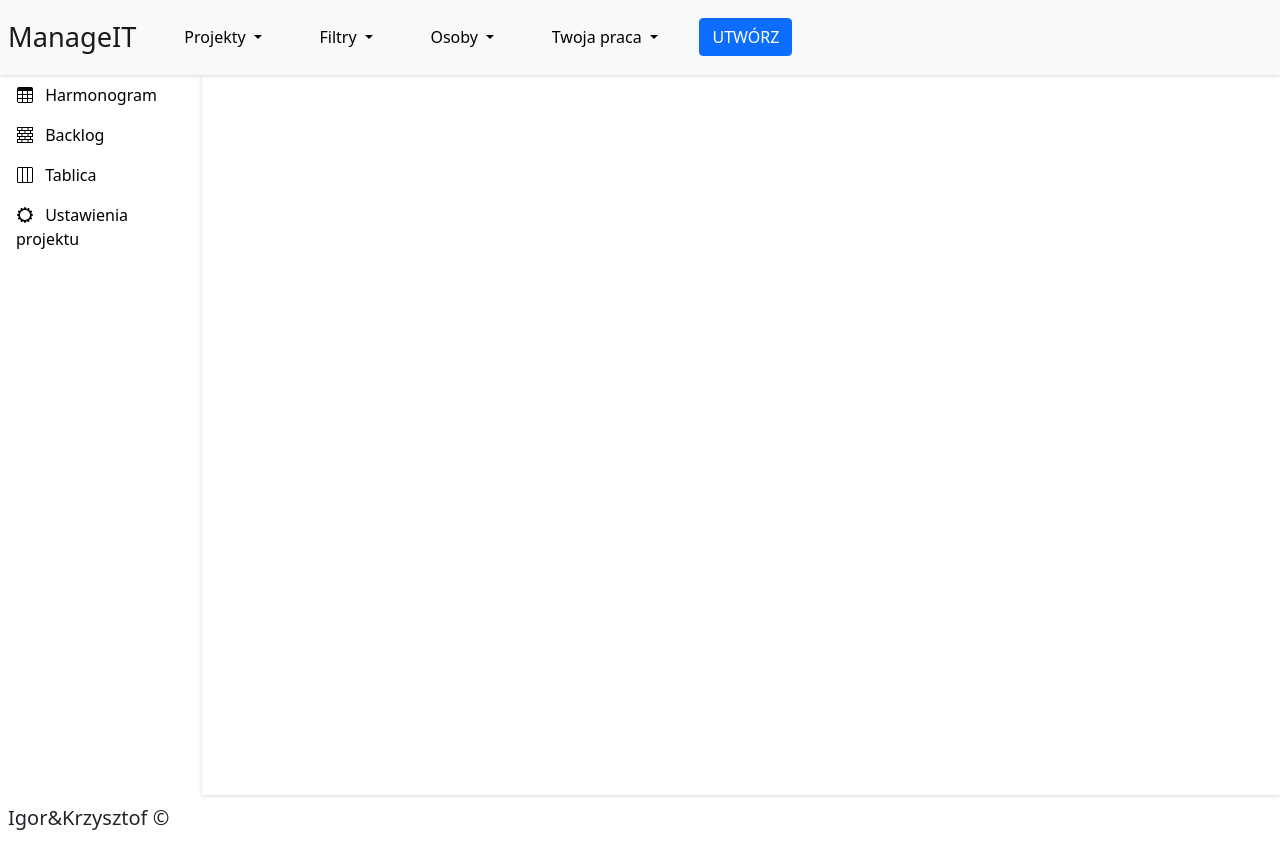
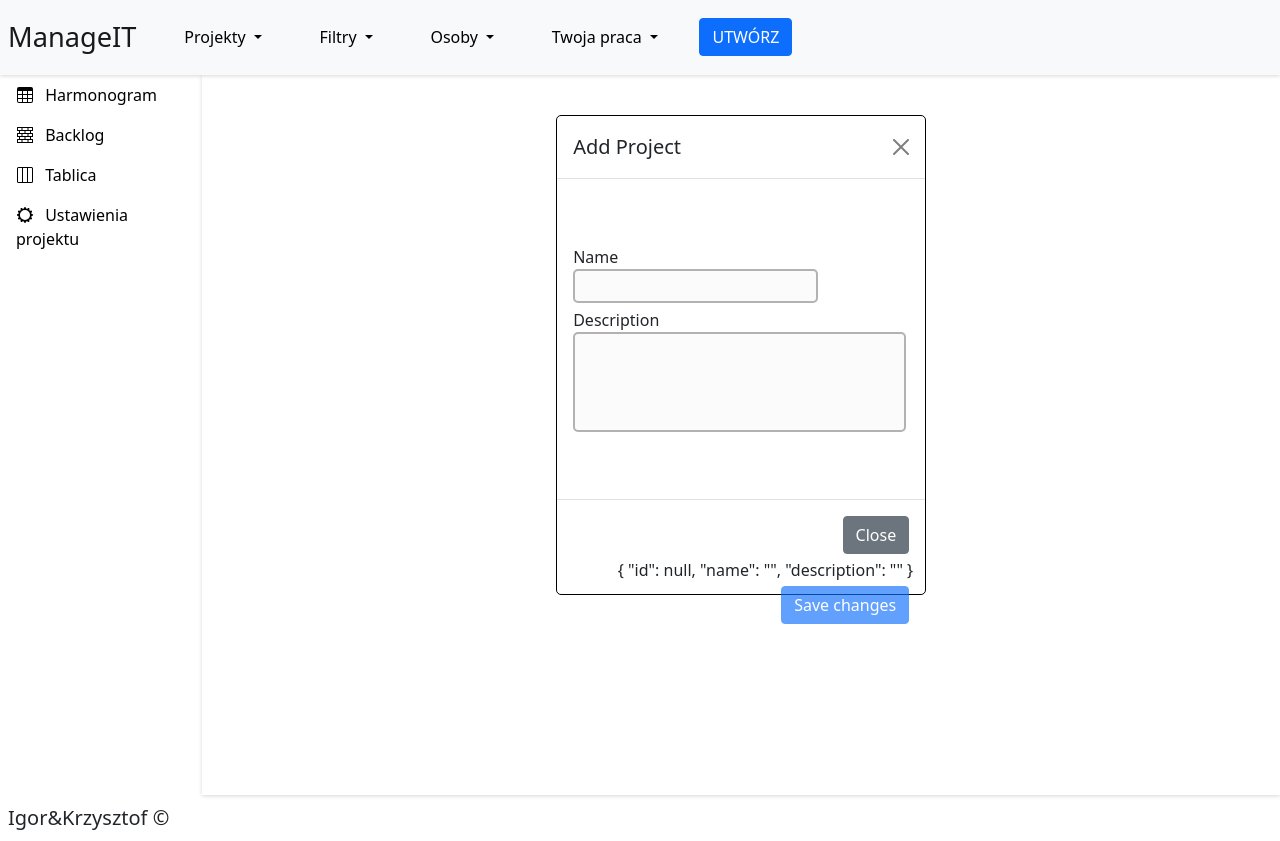
Before and after one commit to codeofcarbon/manageIT_frontend, an Angular app: page /project/settings/2 in a window 1280 px wide. Before the commit this address led to /. Built offline with nearby package versions, Linux system fonts and the light colour scheme; no server answers.

Commit message:
ProjectForm implementation

```diff
--- a/src/app/app-routing.module.ts
+++ b/src/app/app-routing.module.ts
@@ -18,7 +18,7 @@ const routes: Routes = [
     {path: 'task/edit/:id', component: TaskFormComponent},
     {path: 'task/add/:id', component: AddTaskFormComponent}
   ]},
-  {path: 'project/settings', component: ProjectSettingsComponent}
+  {path: 'project/settings/:id', component: ProjectSettingsComponent}
 ]
 
 
--- a/src/app/forms/add-project-form/add-project-form.component.html
+++ b/src/app/forms/add-project-form/add-project-form.component.html
@@ -4,16 +4,18 @@
         <button type="button" class="btn-close" data-bs-dismiss="modal" aria-label="Close"></button>
     </div>
     <div class="modal-body">
-        <form method="post">
+        <form method="post" #form="ngForm" [formGroup]="projectForm">
             <div for="name">Name</div>
-            <input class="input-space" type="text" name="name" id="name" autocomplete="off">
+            <input class="input-space" type="text" name="name" id="name"  formControlName="name" autocomplete="off">
             <br>
             <div for="description">Description</div>
-            <input class="input-space" type="text" name="description" id="description" autocomplete="off">
+            <input class="input-space" type="text" name="description" id="description" formControlName="description" autocomplete="off">
         </form>
     </div>
     <div class="modal-footer">
-        <button type="button" class="btn btn-secondary" data-bs-dismiss="modal">Close</button>
-        <button type="button" class="btn btn-primary">Save changes</button>
+        <button type="button" id="close-button" class="btn btn-secondary" data-bs-dismiss="modal">Close</button>
+        {{form.value | json}}
+        <button type="button" [disabled]="!form.valid" [hidden]="params != null" class="btn btn-primary" (click)="addNewProject(form.value)" >Create new</button>
+        <button type="button" [disabled]="!form.valid" [hidden]="params == null" class="btn btn-primary" (click)="updateProject(form.value)" >Save changes</button>
     </div>
 </section>
--- a/src/app/forms/add-project-form/add-project-form.component.ts
+++ b/src/app/forms/add-project-form/add-project-form.component.ts
@@ -1,4 +1,6 @@
-import { Component, OnInit } from '@angular/core';
+import { Component, Input, OnInit } from '@angular/core';
+import { FormBuilder, Validators } from '@angular/forms';
+import { Project, ProjectService } from 'src/app/services/project.service';
 
 @Component({
   selector: 'app-add-project-form',
@@ -7,9 +9,39 @@ import { Component, OnInit } from '@angular/core';
 })
 export class AddProjectFormComponent implements OnInit {
 
-  constructor() { }
+  project: Project
+  @Input() params = null
+  projectForm = this.fb.group({
+    id: this.fb.control(null, { updateOn: 'change' }),
+    name: this.fb.control('', { validators: [Validators.required, Validators.minLength(3), Validators.maxLength(55)], updateOn: 'change'}), description: this.fb.control('', { validators: [Validators.required, Validators.minLength(3), Validators.maxLength(255)], updateOn: 'change' })
+  })
+
+  constructor(private projectService: ProjectService, private fb: FormBuilder) { }
+
+  addNewProject(project: Project) {
+    this.projectService.addProject(project).subscribe(val => {
+      console.log('---- Added new Project ----')
+      console.log(val)
+    })
+  }
+
+  updateProject(project: Project) {
+    this.projectService.addProject(project).subscribe(val => {
+      console.log('---- Project updated ----')
+      console.log(val)
+    })
+  }
+
+  getProject() {
+    this.projectService.getProjectById(this.params.id).subscribe(val => {
+      this.projectForm.setControl('id', this.fb.control(`${val.id}`))
+    })
+  }
 
   ngOnInit(): void {
+    if (this.params != null) {
+      this.getProject()
+    }
   }
 
 }
--- a/src/app/routes/project-settings/project-settings.component.html
+++ b/src/app/routes/project-settings/project-settings.component.html
@@ -1,5 +1,5 @@
 <section class="container d-flex">
     <div class="form-space">
-        <app-add-project-form></app-add-project-form>
+        <app-add-project-form [params]="params"></app-add-project-form>
     </div>
 </section>
--- a/src/app/routes/project-settings/project-settings.component.ts
+++ b/src/app/routes/project-settings/project-settings.component.ts
@@ -1,4 +1,5 @@
 import { Component, OnInit } from '@angular/core';
+import { ActivatedRoute } from '@angular/router';
 
 @Component({
   selector: 'app-project-settings',
@@ -7,7 +8,11 @@ import { Component, OnInit } from '@angular/core';
 })
 export class ProjectSettingsComponent implements OnInit {
 
-  constructor() { }
+  params = null;
+
+  constructor(private route: ActivatedRoute) {
+    this.route.params.subscribe(params => this.params = params)
+  }
 
   ngOnInit(): void {
   }
--- a/src/app/vertical-navbar/vertical-navbar.component.html
+++ b/src/app/vertical-navbar/vertical-navbar.component.html
@@ -38,7 +38,7 @@
         </a>
     </li>
     <li class="nav-item">
-        <a class="nav-link" [routerLink]="'/project/settings'" >
+        <a class="nav-link" [routerLink]="'/project/settings/2'" >
             <span>
                 <svg xmlns="http://www.w3.org/2000/svg" width="20" height="20" fill="currentColor" class="bi bi-gear-wide" viewBox="-1 -1 20 20">
                     <path d="M8.932.727c-.243-.97-1.62-.97-1.864 0l-.071.286a.96.96 0 0 1-1.622.434l-.205-.211c-.695-.719-1.888-.03-1.613.931l.08.284a.96.96 0 0 1-1.186 1.187l-.284-.081c-.96-.275-1.65.918-.931 1.613l.211.205a.96.96 0 0 1-.434 1.622l-.286.071c-.97.243-.97 1.62 0 1.864l.286.071a.96.96 0 0 1 .434 1.622l-.211.205c-.719.695-.03 1.888.931 1.613l.284-.08a.96.96 0 0 1 1.187 1.187l-.081.283c-.275.96.918 1.65 1.613.931l.205-.211a.96.96 0 0 1 1.622.434l.071.286c.243.97 1.62.97 1.864 0l.071-.286a.96.96 0 0 1 1.622-.434l.205.211c.695.719 1.888.03 1.613-.931l-.08-.284a.96.96 0 0 1 1.187-1.187l.283.081c.96.275 1.65-.918.931-1.613l-.211-.205a.96.96 0 0 1 .434-1.622l.286-.071c.97-.243.97-1.62 0-1.864l-.286-.071a.96.96 0 0 1-.434-1.622l.211-.205c.719-.695.03-1.888-.931-1.613l-.284.08a.96.96 0 0 1-1.187-1.186l.081-.284c.275-.96-.918-1.65-1.613-.931l-.205.211a.96.96 0 0 1-1.622-.434L8.932.727zM8 12.997a4.998 4.998 0 1 1 0-9.995 4.998 4.998 0 0 1 0 9.996z"/>
```
